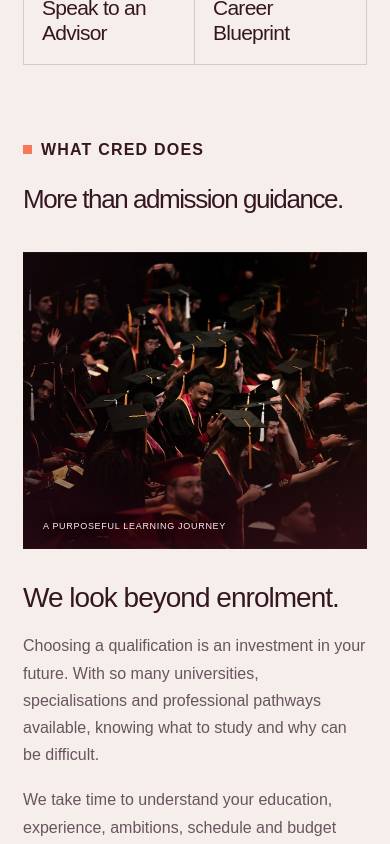
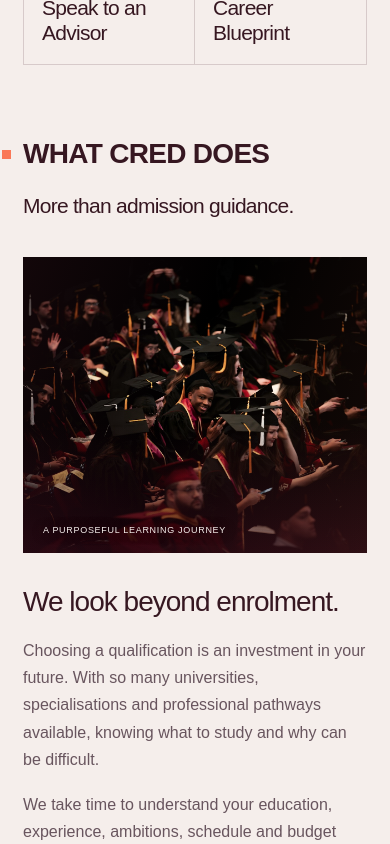
Before and after one commit to ledgerly111/cred-, a React (Vite) app: page / in a window 390 px wide. Shown: the part 980-1824 px from the top of the page. Built offline with nearby package versions, Linux system fonts and the light colour scheme.

Commit message:
Correct section heading hierarchy and align supporting text

```diff
--- /dev/null
+++ b/src/heading-hierarchy.css
@@ -0,0 +1,72 @@
+/* Client hierarchy: orange-square labels lead; the following line supports. */
+main .eyebrow,
+main .world-panel .eyebrow {
+  position: relative;
+  display: block;
+  --bullet-offset: 23px;
+  font-family: 'Manrope Variable', sans-serif;
+  font-size: clamp(32px, 3.2vw, 48px);
+  font-weight: 650;
+  line-height: 1.18;
+  letter-spacing: -.025em;
+  align-items: baseline;
+  gap: 14px;
+  margin-bottom: 20px;
+  overflow-wrap: anywhere;
+}
+
+main .eyebrow .tiny-square {
+  position: absolute;
+  left: calc(-1 * var(--bullet-offset));
+  top: .48em;
+  width: 9px;
+  height: 9px;
+  flex: 0 0 9px;
+  align-self: flex-start;
+  margin-top: 0;
+}
+
+main .eyebrow + h2 {
+  font-size: clamp(23px, 2vw, 29px);
+  font-weight: 450;
+  line-height: 1.3;
+  letter-spacing: -.035em;
+  margin-top: 0;
+}
+
+main .mission-grid .micro-label {
+  font-size: clamp(36px, 3.4vw, 50px);
+  font-weight: 650;
+  line-height: 1.15;
+  letter-spacing: -.025em;
+}
+
+main .mission-grid h3 {
+  font-size: clamp(23px, 2vw, 29px);
+  font-weight: 450;
+  line-height: 1.3;
+  margin-top: 20px;
+}
+
+@media (max-width: 640px) {
+  main .eyebrow,
+  main .world-panel .eyebrow {
+    --bullet-offset: 21px;
+    font-size: 28px;
+    gap: 12px;
+    margin-bottom: 16px;
+  }
+
+  main .eyebrow + h2 {
+    font-size: 21px;
+  }
+
+  main .mission-grid .micro-label {
+    font-size: 36px;
+  }
+
+  main .mission-grid h3 {
+    font-size: 23px;
+    margin-top: 16px;
+  }
+}
--- a/src/main.jsx
+++ b/src/main.jsx
@@ -16,6 +16,7 @@ import './adaptive-header.css';
 import './corrections.css';
 import ImpactCards from './ImpactCards';
 import './blog-location.css';
+import './heading-hierarchy.css';
 import WhatsAppHelper from './WhatsAppHelper';
 import { DISPLAY_PHONE, WHATSAPP_NUMBER, whatsappLink, CONTACT_DESCRIPTION, FOOTER_DESCRIPTION } from './client-content';
 
```
